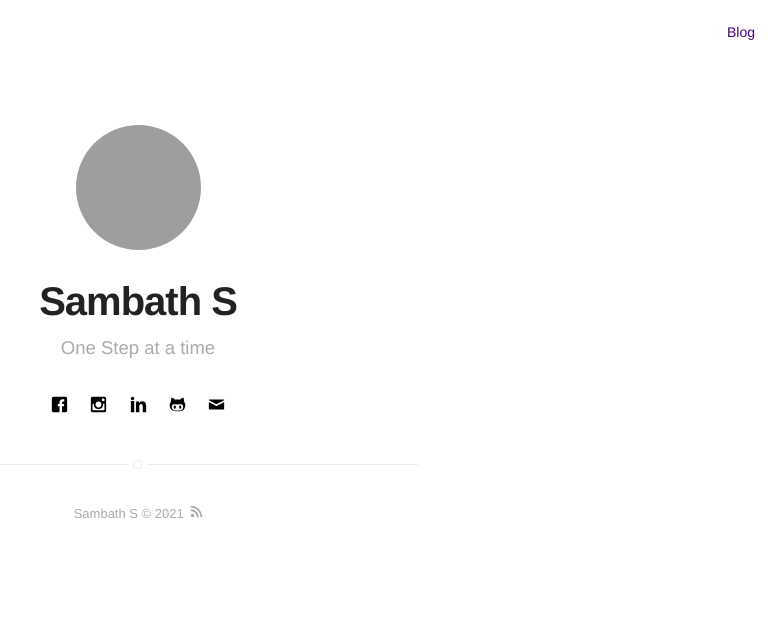
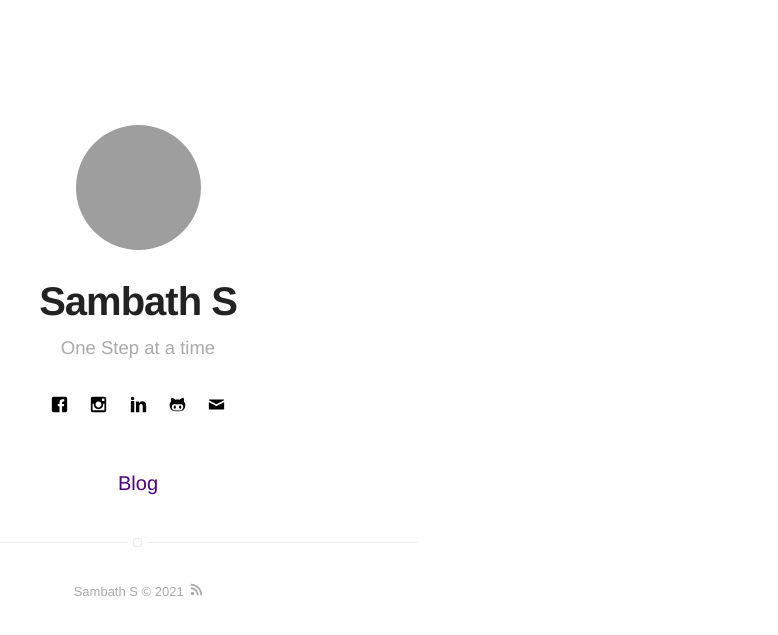
Before and after one commit to sambaths/sambaths.github.io, a Jekyll site: the page built from index.html, in a window 1280 px wide. Shown: the top 635 px of the page, without its empty margins (502-1280 px from the left). Built offline with Jekyll 4.4.1, drawn with Linux system fonts in a browser that asks for light colours; grey boxes are pictures that could not be loaded.

Commit message:
Update index.html

```diff
--- a/index.html
+++ b/index.html
@@ -3,7 +3,7 @@ layout: page
 title: Home
 ---
 
-<nav class="nav">
+<nav class="nav-home">
     <ul class="list">
       <li class="item">
         <a class="link" href="https://sambaths.github.io/blog/">Blog</a>
```
